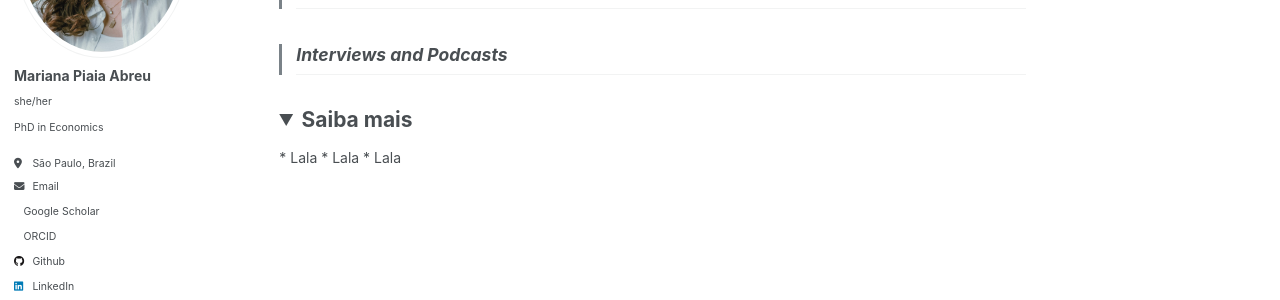
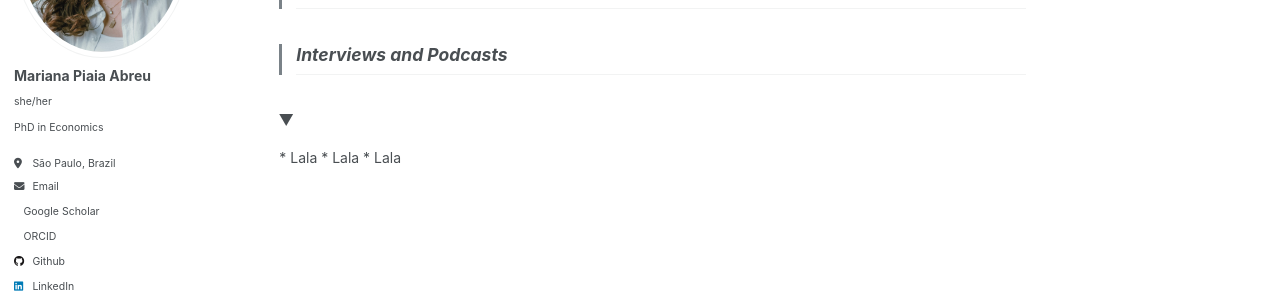
Before and after one commit to piaiaabreu/piaiaabreu.github.io, a Jekyll site: the page built from _pages/talks.md, in a window 1280 px wide. Shown: the part 253-553 px from the top of the page. Built offline with Jekyll 4.4.1, drawn with Linux system fonts in a browser that asks for light colours; a style sheet for code colours, icons or effects is not loaded.

Commit message:
Update talks.md

```diff
--- a/_pages/talks.md
+++ b/_pages/talks.md
@@ -17,7 +17,7 @@ redirect_from:
 > ## Interviews and Podcasts
 
 <details open>
-  <summary style="font-size: 1.5em; font-weight: bold; margin-bottom: 10px;">Saiba mais</summary>
+  <summary style="font-size: 1.5em; font-weight: bold; margin-bottom: 10px;"> </summary>
 
   * Lala
 
```
